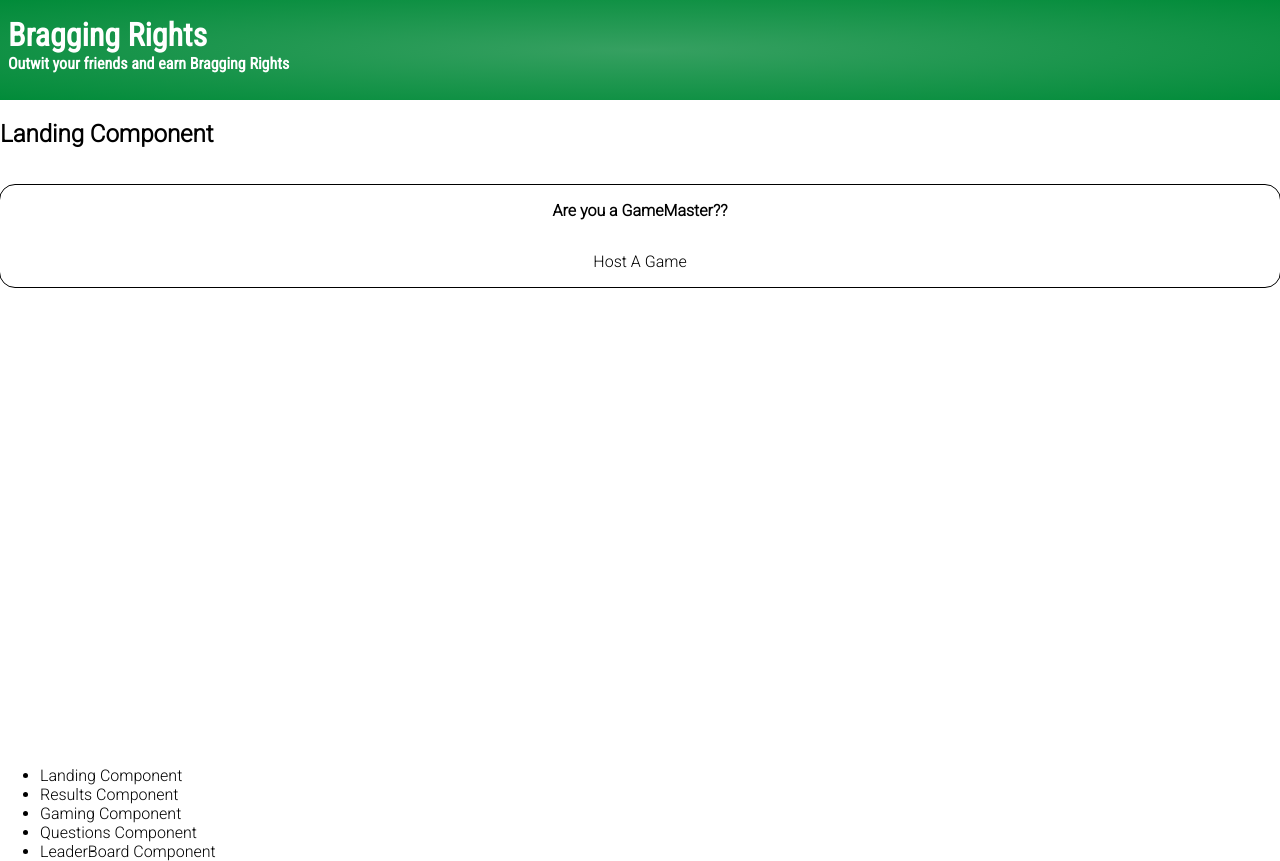
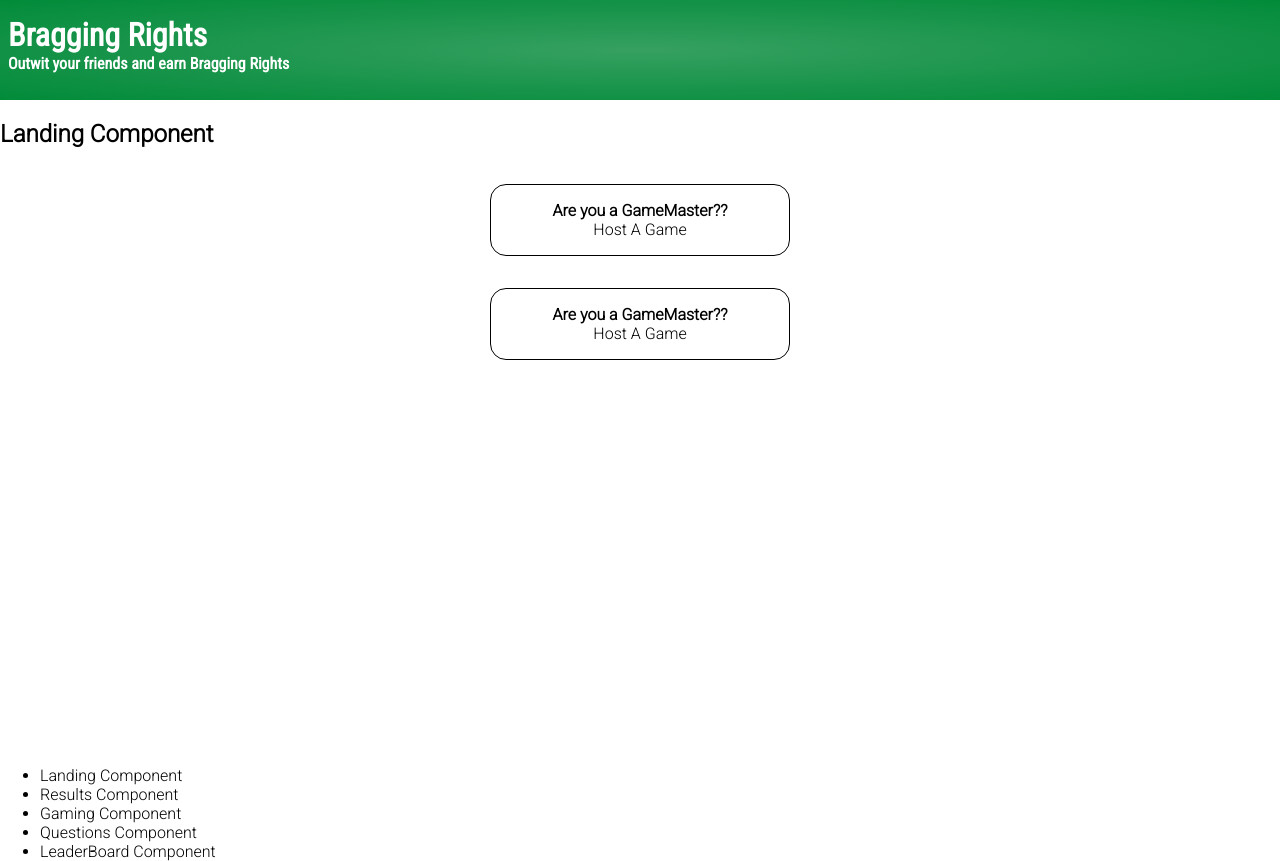
Before and after one commit to chingu-voyages/v8-chimeras-team-01, a React (Create React App) app: page / in a window 1280 px wide. Built offline with nearby package versions, Linux system fonts and the light colour scheme.

Commit message:
Change game buttons to REAL BUTTONS

```diff
--- a/src/components/Landing/Landing.js
+++ b/src/components/Landing/Landing.js
@@ -6,10 +6,14 @@ export default function Landing() {
     <section id="landing">
         <h1>Landing Component</h1>
         <article className="start-game-section">
-          <div className="start-game-button">
-            <p><strong>Are you a GameMaster??</strong></p>
-            <p>Host A Game</p>
-          </div>
+          <button className="start-game-button">
+            <p className="button-words"><strong>Are you a GameMaster??</strong></p>
+            <p className="button-words">Host A Game</p>
+          </button>
+          <button className="start-game-button">
+            <p className="button-words"><strong>Are you a GameMaster??</strong></p>
+            <p className="button-words">Host A Game</p>
+          </button>
         </article>
     </section>
   )
--- a/src/components/Landing/index.css
+++ b/src/components/Landing/index.css
@@ -22,9 +22,17 @@
   flex-flow: column nowrap;
   justify-content: center;
   align-items: center;
-  width: 100%;
-  padding: 0;
-  margin: 1em;
+  width: 300px;
+  padding: 1em;
+  margin: 1em auto;
+  background-color: #fff;
   border: 1px solid #000;
   border-radius: 1em;
+  font-family: var(--font);
+  font-size: 1em;
 }
+
+.button-words {
+  padding: 0;
+  margin: 0;
+}
```
